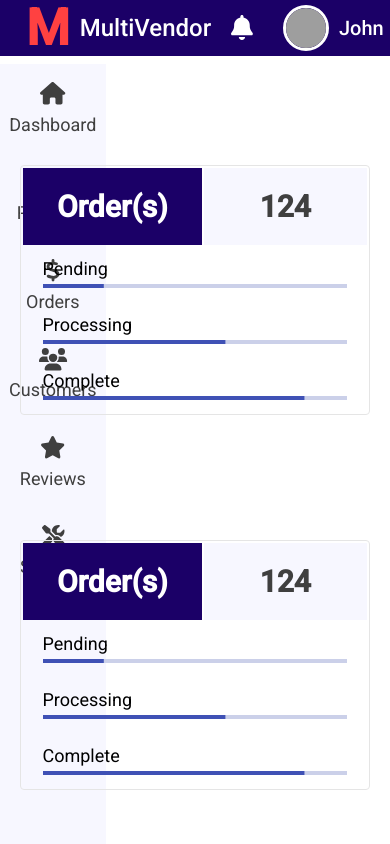
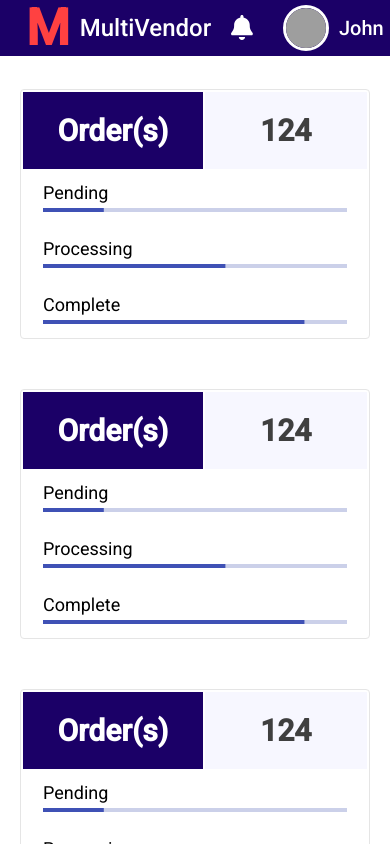
Before and after one commit to aminabdulkhalek/MultiVendor, an Angular app in the folder MultiVendor-FrontEnd/: page / in a window 390 px wide. Shown: the top 844 px of the page. Built offline with nearby package versions, Linux system fonts and the light colour scheme; grey boxes are pictures that could not be loaded.

Commit message:
fixing responsiveness

```diff
--- a/MultiVendor-FrontEnd/src/app/vendor-dashboard/orders-table/orders-table.component.scss
+++ b/MultiVendor-FrontEnd/src/app/vendor-dashboard/orders-table/orders-table.component.scss
@@ -38,7 +38,3 @@ table {
     width: 100px;
     text-align: center;
 }
-
-.mat-progress-bar-fill::after {
-    background-color: #1B0067 !important;
-}
--- a/MultiVendor-FrontEnd/src/app/vendor-dashboard/vendor-dashboard.component.html
+++ b/MultiVendor-FrontEnd/src/app/vendor-dashboard/vendor-dashboard.component.html
@@ -7,7 +7,7 @@
   <span>John Doe's Store</span>
   <a href="#"><fa-icon [icon]="logout" size="lg"></fa-icon> </a>
 </mat-toolbar>
-<app-sidebar></app-sidebar>
+<app-sidebar class="side-bar"></app-sidebar>
 <div class="tables">
   <app-orders-table class="order-table"></app-orders-table>
   <app-orders-table class="order-table"></app-orders-table>
--- a/MultiVendor-FrontEnd/src/app/vendor-dashboard/vendor-dashboard.component.scss
+++ b/MultiVendor-FrontEnd/src/app/vendor-dashboard/vendor-dashboard.component.scss
@@ -13,6 +13,7 @@
     background-color: #1B0067;
     color: white;
     position: fixed;
+    z-index: 100;
 }
 .market-name{
     flex:1;
@@ -39,18 +40,28 @@ a{
 .tables{
     display: flex;
     position: absolute;
-    top: 0;
+    top: 64px;
     right: 0;
-    left: 0;
-    margin-left: 11rem;
-    margin-right: 11rem;
-    margin-top: 10rem;
+    left: 107px;
     flex-direction: row;
     flex-wrap: wrap;
     justify-content: center;
+    margin-left: 20vh;
+    margin-right: 25vh;
+    margin-top: 10vh;
 }
 
 
 .order-table{
-padding: 5px 31px 120px 30px;
+padding: 25px;
 }
+
+@media only screen and (max-width: 600px) {
+    .tables{
+        left: 0;
+        margin: 0;
+    }
+    .side-bar{
+        visibility: hidden;
+    }
+}
```
